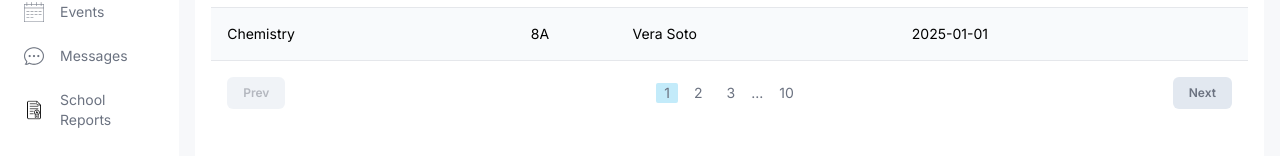
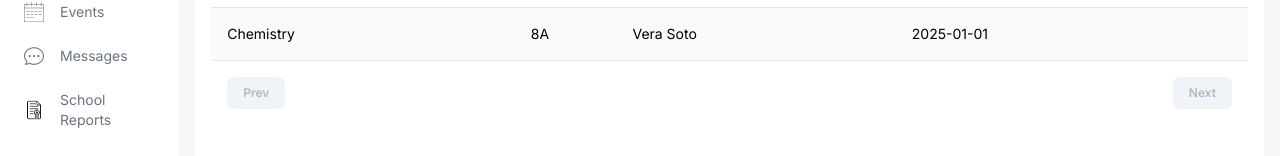
Before and after one commit to javier-henao/casin_app, a Next.js app: page /list/exams in a window 1280 px wide. Shown: the part 623-779 px from the top of the page. Built offline with nearby package versions, Linux system fonts and the light colour scheme.

Commit message:
Inicia Obtencion de datos desde BD (Teachers), Enlace Prisma Pagination, Uso Prisma Studio para ver BD en puerto 5432

```diff
--- a/src/app/(dashboard)/list/teachers/page.tsx
+++ b/src/app/(dashboard)/list/teachers/page.tsx
@@ -2,21 +2,14 @@ import FormModal from "@/components/FormModal";
 import Pagination from "@/components/Pagination";
 import Table from "@/components/Table";
 import TableSearch from "@/components/TableSearch";
-import { role, teachersData } from "@/lib/data";
+import { role } from "@/lib/data";
+import prisma from "@/lib/prisma";
+import { ITEM_PER_PAGE } from "@/lib/settings";
+import { Class, Subject, Teacher } from "@prisma/client";
 import Image from "next/image";
 import Link from "next/link";
 
-type Teacher = {
-  id: number;
-  teacherId: string;
-  name: string;
-  email?: string;
-  photo: string;
-  phone: string;
-  subjects: string[];
-  classes: string[];
-  address: string;
-};
+type TeacherList = Teacher & { subjects: Subject[] } & { classes: Class[] };
 
 const columns = [
   {
@@ -54,15 +47,14 @@ const columns = [
   },
 ];
 
-const TeacherListPage = () => {
-  const renderRow = (item: Teacher) => (
+const renderRow = (item: TeacherList) => (
   <tr
     key={item.id}
     className="border-b border-gray-200 even:bg-slate-50 text-sm hover:bg-lamaPurpleLight"
   >
     <td className="flex items-center gap-4 p-4">
       <Image
-          src={item.photo}
+        src={item.img || "/noAvatar.png"}
         alt=""
         width={40}
         height={40}
@@ -73,9 +65,13 @@ const TeacherListPage = () => {
         <p className="text-xs text-gray-500">{item?.email}</p>
       </div>
     </td>
-      <td className="hidden md:table-cell">{item.teacherId}</td>
-      <td className="hidden md:table-cell">{item.subjects.join(",")}</td>
-      <td className="hidden md:table-cell">{item.classes.join(",")}</td>
+    <td className="hidden md:table-cell">{item.username}</td>
+    <td className="hidden md:table-cell">
+      {item.subjects.map((subject) => subject.name).join(",")}
+    </td>
+    <td className="hidden md:table-cell">
+      {item.classes.map((classItem) => classItem.name).join(",")}
+    </td>
     <td className="hidden md:table-cell">{item.phone}</td>
     <td className="hidden md:table-cell">{item.address}</td>
     <td>
@@ -95,6 +91,26 @@ const TeacherListPage = () => {
     </td>
   </tr>
 );
+const TeacherListPage = async ({
+  searchParams,
+}: {
+  searchParams: { [key: string]: string | undefined };
+}) => {
+  const { page, ...queryParams } = searchParams;
+
+  const p = page ? parseInt(page) : 1;
+
+  const [data, count] = await prisma.$transaction([
+    prisma.teacher.findMany({
+      include: {
+        subjects: true,
+        classes: true,
+      },
+      take: ITEM_PER_PAGE,
+      skip: ITEM_PER_PAGE * (p - 1),
+    }),
+    prisma.teacher.count(),
+  ]);
 
   return (
     <div className="bg-white p-4 rounded-md flex-1 m-4 mt-0">
@@ -120,9 +136,9 @@ const TeacherListPage = () => {
         </div>
       </div>
       {/* LIST */}
-      <Table columns={columns} renderRow={renderRow} data={teachersData} />
+      <Table columns={columns} renderRow={renderRow} data={data} />
       {/* PAGINATION */}
-      <Pagination />
+      <Pagination page={p} count={count} />
     </div>
   );
 };
--- a/src/components/FormModal.tsx
+++ b/src/components/FormModal.tsx
@@ -46,7 +46,7 @@ const FormModal = ({
   type: "create" | "update" | "delete";
   // eslint-disable-next-line @typescript-eslint/no-explicit-any
   data?: any;
-  id?: number;
+  id?: string;
 }) => {
   const size = type === "create" ? "w-8 h-8" : "w-7 h-7";
   const bgColor =
--- a/src/components/Pagination.tsx
+++ b/src/components/Pagination.tsx
@@ -1,20 +1,58 @@
-const Pagination = () => {
+"use client";
+
+import { ITEM_PER_PAGE } from "@/lib/settings";
+import { useRouter } from "next/navigation";
+
+const Pagination = ({ page, count }: { page: number; count: number }) => {
+  const router = useRouter();
+
+  const hasPrev = ITEM_PER_PAGE * (page - 1) > 0;
+  const hasNext = ITEM_PER_PAGE * (page - 1) + ITEM_PER_PAGE < count;
+
+  const changePage = (newPage: number) => {
+    const params = new URLSearchParams(window.location.search);
+    params.set("page", newPage.toString());
+    router.push(`${window.location.pathname}?${params}`);
+  };
   return (
     <div className="p-4 flex items-center justify-between text-gray-500">
       <button
-        disabled
+        disabled={!hasPrev}
         className="py-2 px-4 rounded-md bg-slate-200 text-xs font-semibold disabled:opacity-50 disabled:cursor-not-allowed"
+        onClick={() => {
+          changePage(page - 1);
+        }}
       >
         Prev
       </button>
       <div className="flex items-center gap-2 text-sm">
-        <button className="px-2 rounded-sm bg-lamaSky">1</button>
-        <button className="px-2 rounded-sm ">2</button>
-        <button className="px-2 rounded-sm ">3</button>
-        ...
-        <button className="px-2 rounded-sm ">10</button>
+        {Array.from(
+          { length: Math.ceil(count / ITEM_PER_PAGE) },
+          (_, index) => {
+            const pageIndex = index + 1;
+            return (
+              <button
+                key={pageIndex}
+                className={`px-2 rounded-sm ${
+                  page === pageIndex ? "bg-lamaSky" : ""
+                }`}
+                onClick={() => {
+                  changePage(pageIndex);
+                }}
+              >
+                {pageIndex}
+              </button>
+            );
+          }
+        )}
       </div>
-      <button className="py-2 px-4 rounded-md bg-slate-200 text-xs font-semibold disabled:opacity-50 disabled:cursor-not-allowed">
+      <button
+        className="py-2 px-4 rounded-md bg-slate-200 text-xs font-semibold disabled:opacity-50 disabled:cursor-not-allowed"
+        disabled={!hasNext}
+        onClick={() => {
+          changePage(page + 1);
+        }}
+      >
         Next
       </button>
     </div>
--- /dev/null
+++ b/src/lib/settings.ts
@@ -0,0 +1,23 @@
+export const ITEM_PER_PAGE = 5;
+
+type RouteAccessMap = {
+  [key: string]: string[];
+};
+
+export const routeAccessMap: RouteAccessMap = {
+  "/admin(.*)": ["admin"],
+  "/student(.*)": ["student"],
+  "/teacher(.*)": ["teacher"],
+  "/parent(.*)": ["parent"],
+  "/list/teachers": ["admin", "teacher"],
+  "/list/students": ["admin", "teacher"],
+  "/list/parents": ["admin", "teacher"],
+  "/list/subjects": ["admin"],
+  "/list/classes": ["admin", "teacher"],
+  "/list/exams": ["admin", "teacher", "student", "parent"],
+  "/list/assignments": ["admin", "teacher", "student", "parent"],
+  "/list/results": ["admin", "teacher", "student", "parent"],
+  "/list/attendance": ["admin", "teacher", "student", "parent"],
+  "/list/events": ["admin", "teacher", "student", "parent"],
+  "/list/announcements": ["admin", "teacher", "student", "parent"],
+};
```
Also changed, not shown: public/noAvatar.png (added). Lines whose indentation alone changed are shown as unchanged.
